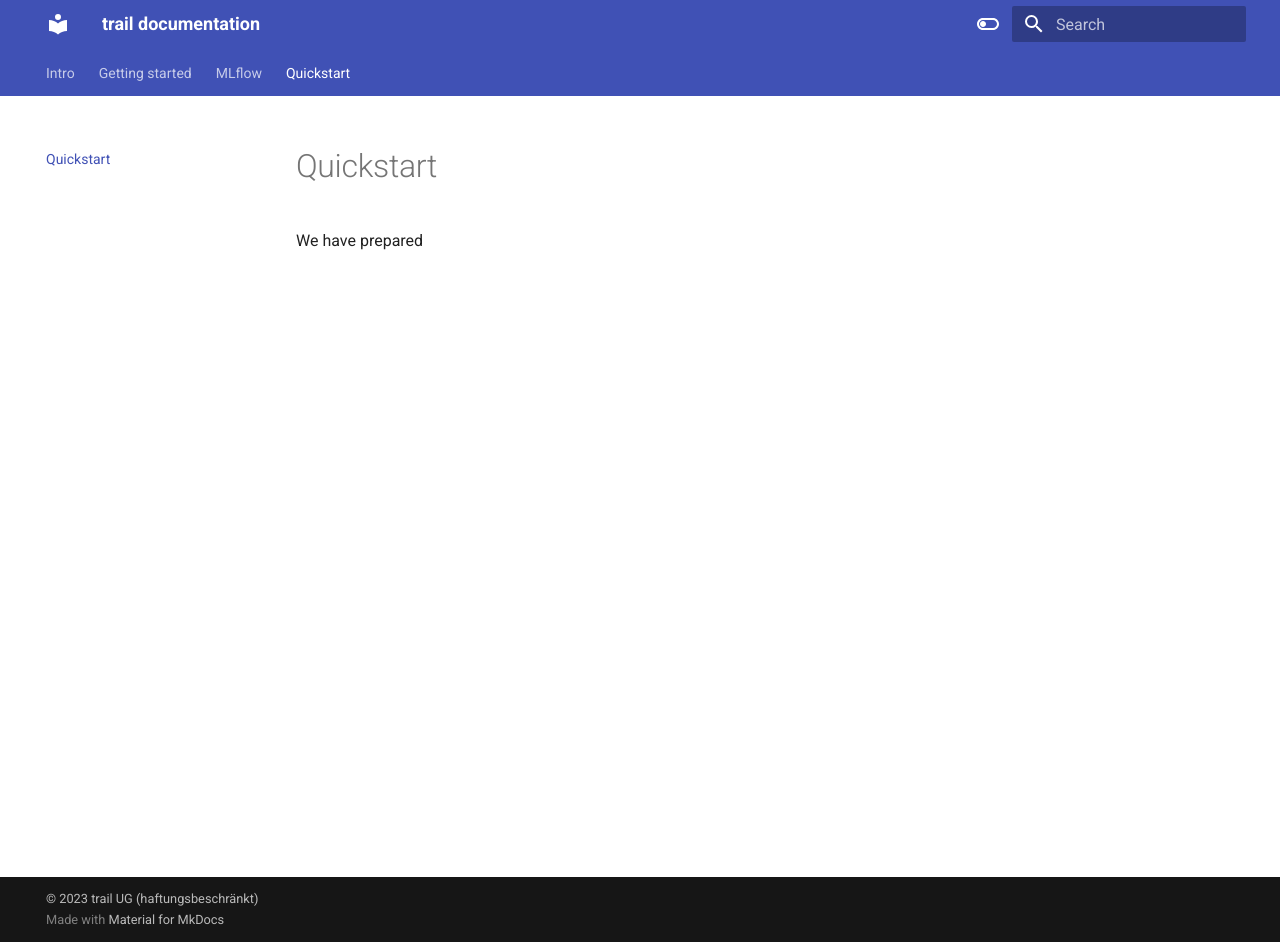
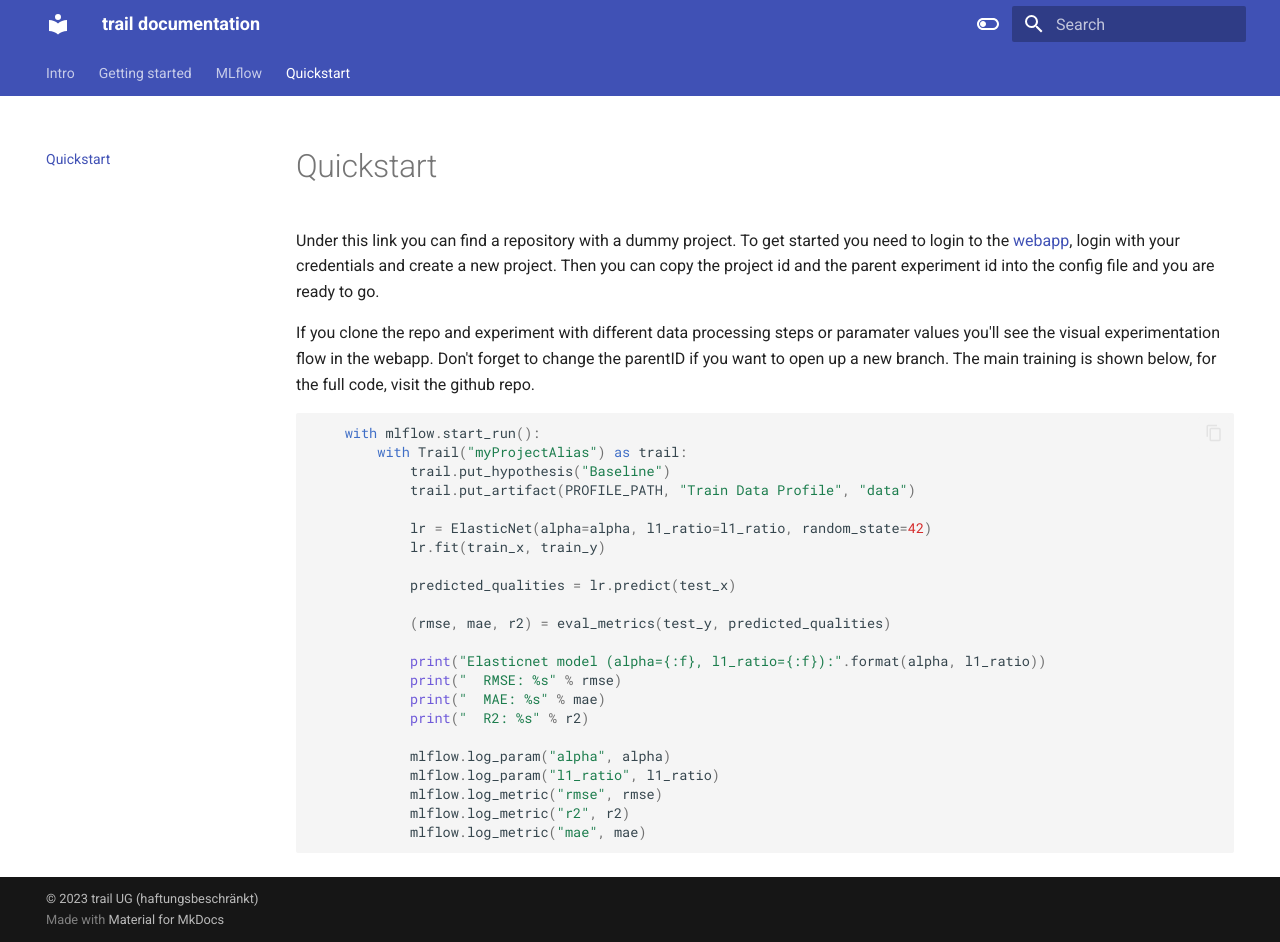
Before and after one commit to trail-ml/documentation, an MkDocs documentation site: the page built from docs/Quickstart.md, in a window 1280 px wide and 942 px high. Built offline with MkDocs 1.6.1 and Material for MkDocs 9.7.7, drawn with Linux system fonts in a browser that asks for light colours.

````diff
--- a/docs/Quickstart.md
+++ b/docs/Quickstart.md
@@ -1,3 +1,30 @@
 #Quickstart
 
-We have prepared
+Under this link you can find a repository with a dummy project. To get started you need to login to the [webapp](https://app.trail-ml.com), login with your credentials and create a new project. Then you can copy the project id and the parent experiment id into the config file and you are ready to go.
+
+If you clone the repo and experiment with different data processing steps or paramater values you'll see the visual experimentation flow in the webapp. Don't forget to change the parentID if you want to open up a new branch. The main training is shown below, for the full code, visit the github repo.
+```python
+    with mlflow.start_run():
+        with Trail("myProjectAlias") as trail:
+            trail.put_hypothesis("Baseline")
+            trail.put_artifact(PROFILE_PATH, "Train Data Profile", "data")
+
+            lr = ElasticNet(alpha=alpha, l1_ratio=l1_ratio, random_state=42)
+            lr.fit(train_x, train_y)
+
+            predicted_qualities = lr.predict(test_x)
+
+            (rmse, mae, r2) = eval_metrics(test_y, predicted_qualities)
+
+            print("Elasticnet model (alpha={:f}, l1_ratio={:f}):".format(alpha, l1_ratio))
+            print("  RMSE: %s" % rmse)
+            print("  MAE: %s" % mae)
+            print("  R2: %s" % r2)
+
+            mlflow.log_param("alpha", alpha)
+            mlflow.log_param("l1_ratio", l1_ratio)
+            mlflow.log_metric("rmse", rmse)
+            mlflow.log_metric("r2", r2)
+            mlflow.log_metric("mae", mae)
+
+```
````
Also changed, not shown: docs/Getting_started.md (+5 -5 lines).
